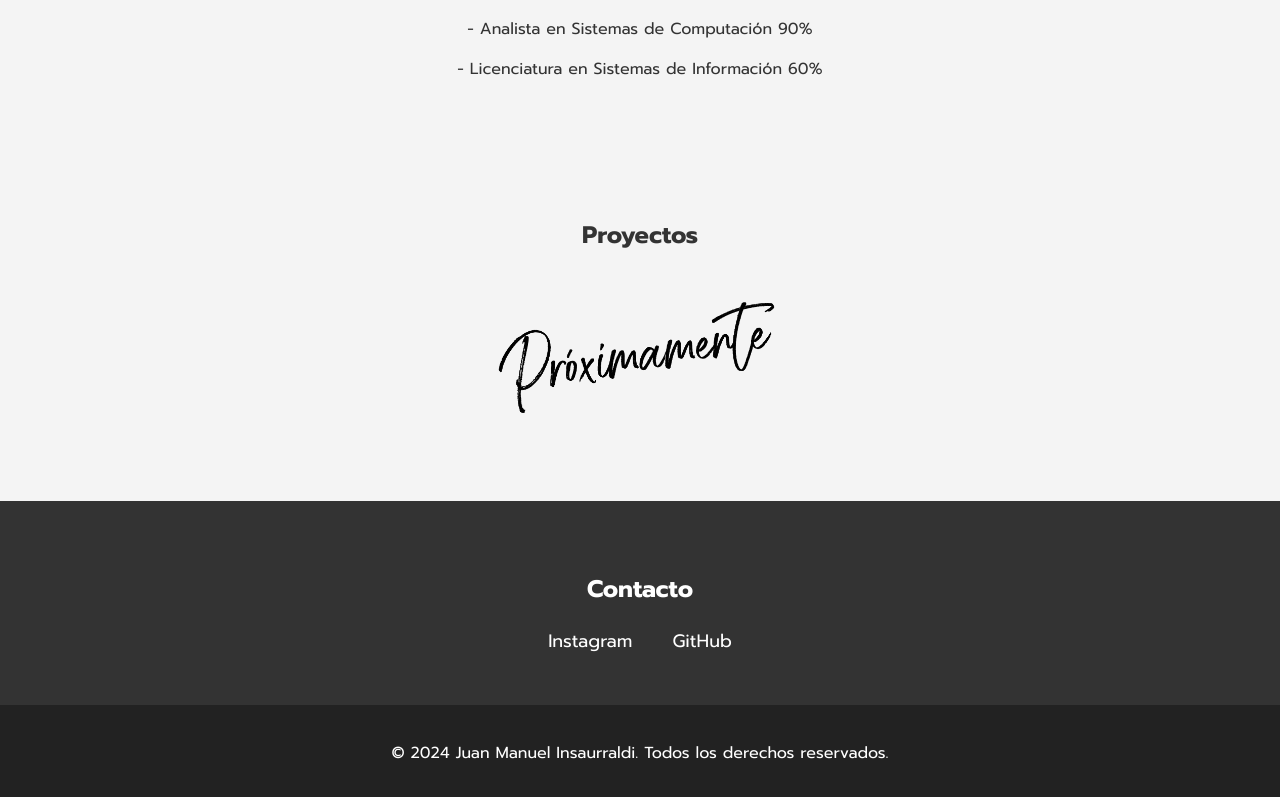
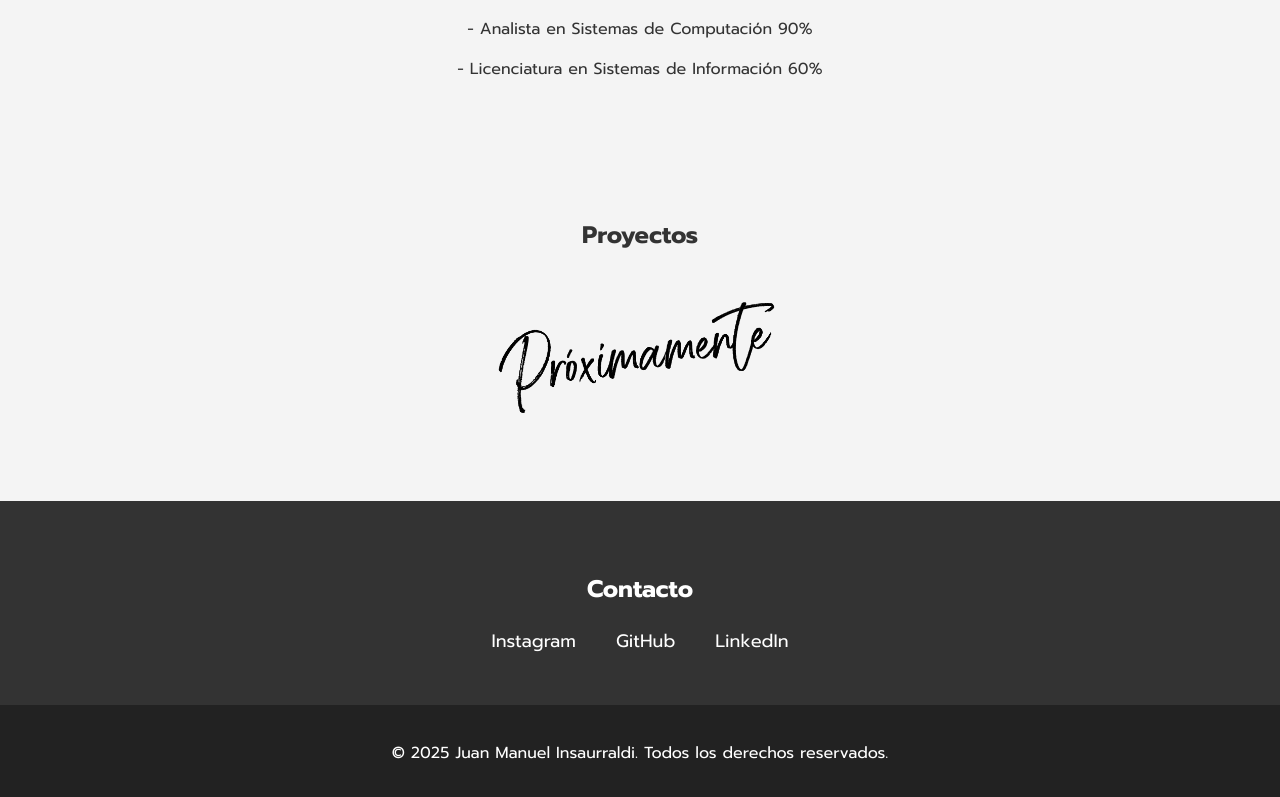
Before and after one commit to juanmainsau/Portfolio, a plain HTML site: page index.html in a window 1280 px wide. Shown: the part 1108-1905 px from the top of the page. Drawn offline with Linux system fonts and the light colour scheme.

Commit message:
actualización index.html
-Se agrega link de LinkedIn
-Se actualiza la fecha de página

```diff
--- a/index.html
+++ b/index.html
@@ -65,11 +65,12 @@
         <div class="iconos">
             <a href="https://www.instagram.com/juanmainsau/" target="_blank">Instagram</a>
             <a href="https://github.com/juanmainsau" target="_blank">GitHub</a>
+            <a href="www.linkedin.com/in/juan-manuel-insaurraldi" target="_blank">LinkedIn</a>
         </div>
     </section>
 </body>
 </html>
 
 <footer>
-    <p>&copy; 2024 Juan Manuel Insaurraldi. Todos los derechos reservados.</p>
+    <p>&copy; 2025 Juan Manuel Insaurraldi. Todos los derechos reservados.</p>
 </footer>
```
